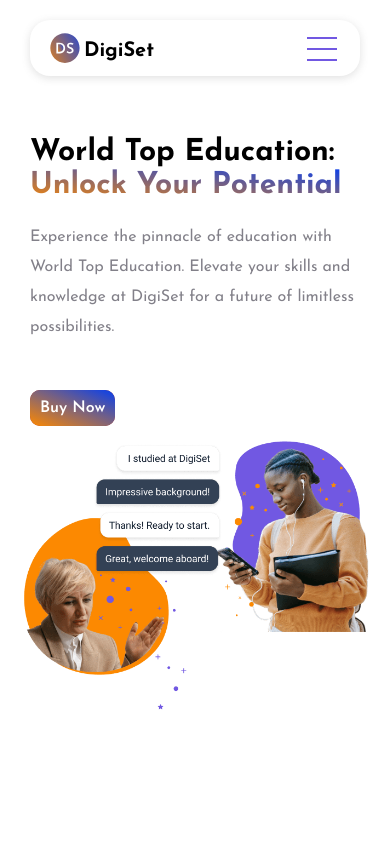
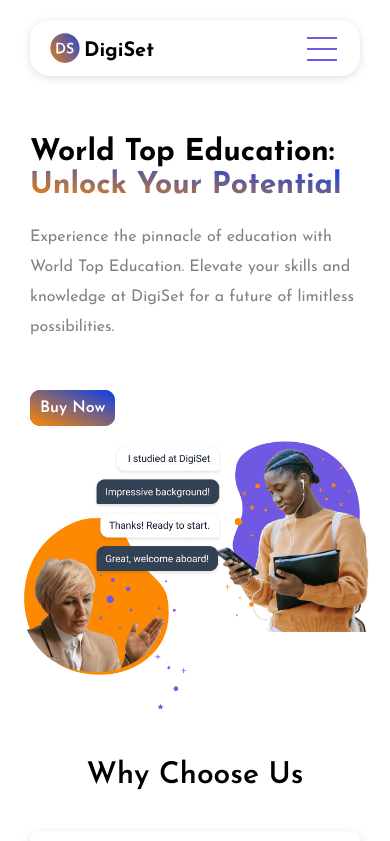
Before and after one commit to ValeriyaGlx/eCommerce-Application, a React (Create React App) app: page / in a window 390 px wide. Shown: the top 841 px of the page. Built offline with nearby package versions, Linux system fonts and the light colour scheme.

Commit message:
feat: add media query

```diff
--- a/src/widgets/Main_InnerSection/_InnerSection.scss
+++ b/src/widgets/Main_InnerSection/_InnerSection.scss
@@ -13,7 +13,7 @@
 
     &:last-child {
       width: 60%;
-      height: 100vh;
+      height: 85vh;
     }
   }
 
@@ -39,6 +39,7 @@
 
       &:last-child {
         width: 50%;
+        height: 70vh;
       }
     }
   }
@@ -53,6 +54,7 @@
 
       &:last-child {
         width: 500px;
+        height: 55vh;
       }
     }
   }
@@ -70,7 +72,7 @@
     div {
       &:last-child {
         width: 350px;
-        height: 50vh;
+        height: 40vh;
       }
     }
   }
```
